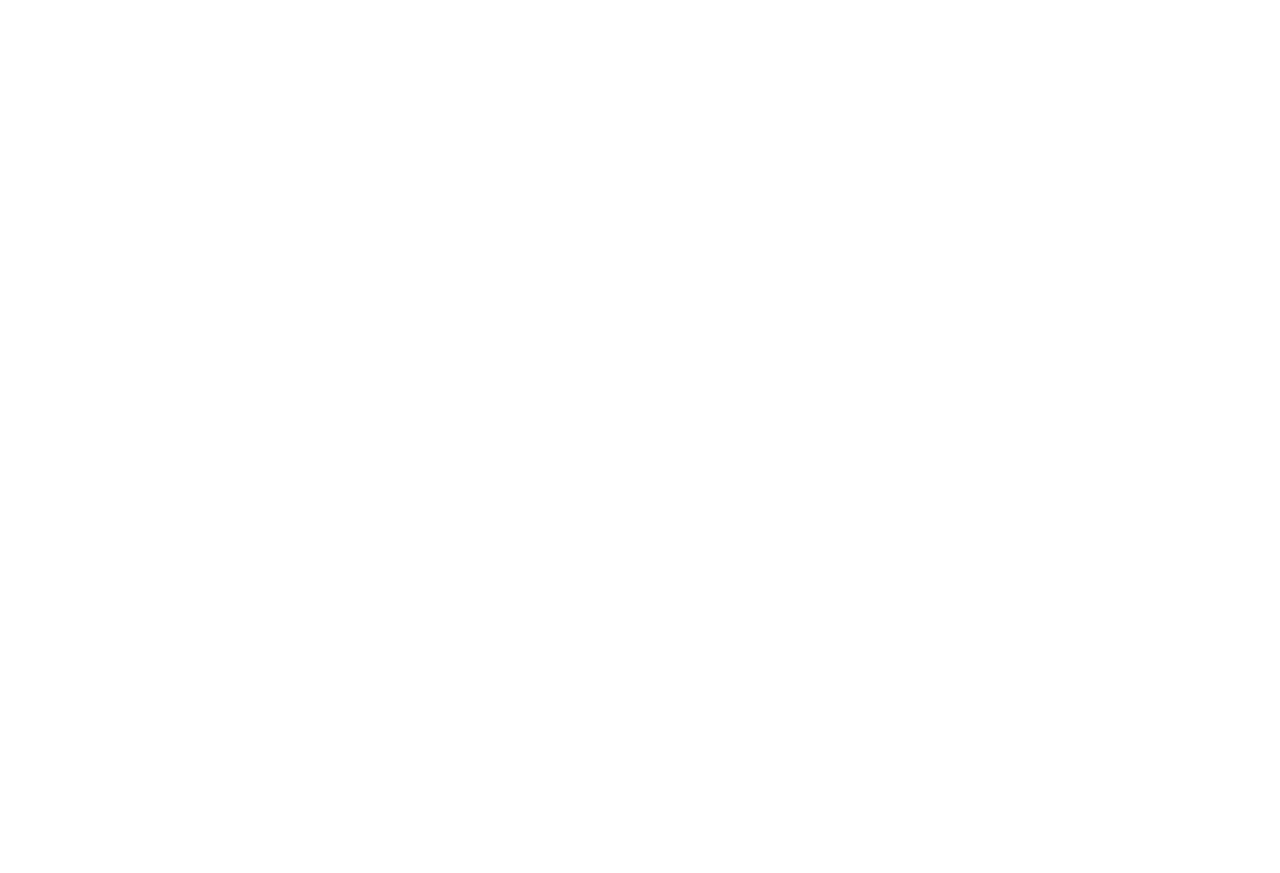
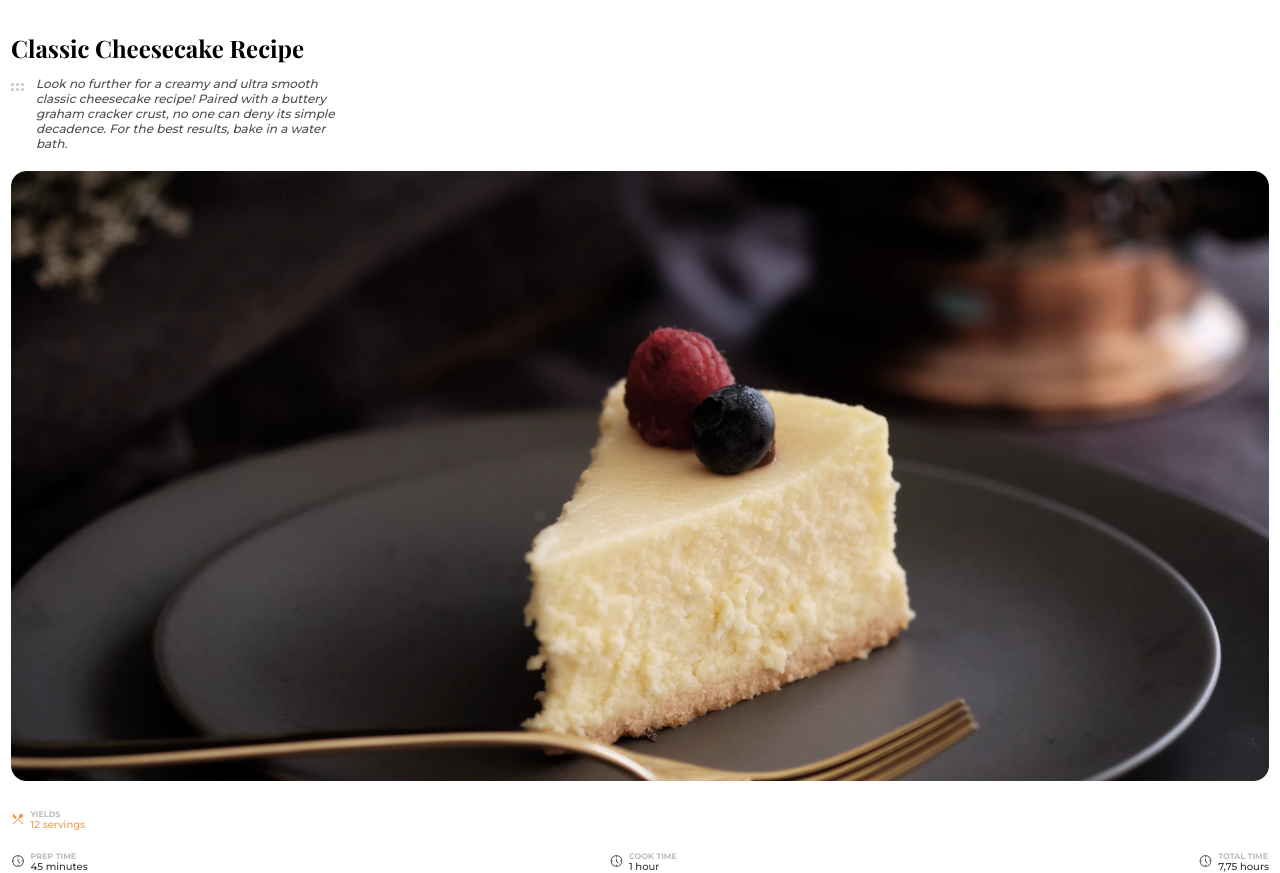
Before and after one commit to vidaencodigo/Recipe-page-challenge, a plain HTML site: page index.html in a window 1280 px wide. Before the commit the page ends 800 px from the top, so only its background shows below. Drawn offline with nearby package versions, Linux system fonts and the light colour scheme; a web font is replaced by a local one.

Commit message:
recipe information done

```diff
--- /dev/null
+++ b/assets/css/styles.css
@@ -0,0 +1,127 @@
+@import url('https://fonts.googleapis.com/css2?family=Montserrat:wght@400;500;700&family=Playfair+Display:ital,wght@0,400;0,700;1,500&display=swap');
+
+/*
+font-family: 'Montserrat', sans-serif;
+font-family: 'Playfair Display', serif;
+*/
+* {
+    margin: 0;
+    padding: 0;
+    box-sizing: border-box;
+    text-decoration: none;
+    list-style: none;
+}
+
+:root {
+    --gray--primary: #333333;
+    --orange--p: #F2994A;
+    --light--gray: #BDBDBD;
+    --gray--icon: #4F4F4F;
+}
+
+body {
+    font-family: 'Montserrat', sans-serif;
+}
+
+/* only paddings base*/
+.recipe--header,
+.recipe--image,
+.recipe--information {
+    padding: 32px 11px 0 11px;
+}
+
+.recipe--image {
+    padding-top: 20px;
+}
+
+.recipe--information {
+    padding-top: 24px;
+}
+
+.recipe--image>img {
+    width: 100%;
+    height: auto;
+}
+
+
+/*design mobile first*/
+
+.recipe--header--content {
+    display: flex;
+    flex-direction: row;
+    gap: 12px;
+}
+
+.recipe--header {
+    display: flex;
+    flex-direction: column;
+    gap: 12px;
+}
+
+.recipe--header h1 {
+    font-family: 'Playfair Display', serif;
+    font-style: normal;
+    font-weight: 700;
+    font-size: 24px;
+    line-height: 32px;
+}
+
+.recipe--header--content div:nth-child(2)>p {
+    width: 320px;
+    font-family: 'Montserrat';
+    font-style: italic;
+    font-weight: 500;
+    font-size: 12px;
+    line-height: 15px;
+    color: #4F4F4F;
+}
+
+.recipe--information {
+    display: flex;
+    flex-direction: column;
+    gap: 20px;
+}
+
+.information--1,
+.information--group {
+    display: flex;
+    align-items: center;
+    flex-direction: row;
+    gap: 5.5px;
+}
+
+.information--1 .material-symbols-outlined,
+.information--group .material-symbols-outlined {
+    font-size: 14px !important;
+}
+.information--1 .material-symbols-outlined{
+    color: var(--orange--p);
+}
+.information--group .material-symbols-outlined{
+    color: var(--gray--icon);
+}
+.information--1 div:nth-child(2) p:nth-child(1),
+.information--group div:nth-child(2) p:nth-child(1) {
+    font-weight: 700;
+    font-size: 8px;
+    line-height: 10px;
+    text-transform: uppercase;
+    color: var(--light--gray);
+}
+
+.information--1 div:nth-child(2) p:nth-child(2),
+.information--group div:nth-child(2) p:nth-child(2)  {
+    font-weight: 500;
+    font-size: 10px;
+    line-height: 12px;
+    color: var(--orange--p);
+}
+.information--group div:nth-child(2) p:nth-child(2) {
+    color: var(--gray--primary);
+}
+
+.information--2 {
+    display: flex;
+    gap: 1em;
+    justify-content: space-between;
+}
--- a/index.html
+++ b/index.html
@@ -1,28 +1,108 @@
 <!DOCTYPE html>
 <html lang="en">
-  <head>
-    <meta charset="utf-8" />
-    <meta
-      name="viewport"
-      content="width=device-width, initial-scale=1,
-  maximum-scale=5"
-    />
 
-    <link rel="icon" href="devchallenges.png" />
+<head>
+  <meta charset="utf-8" />
+  <meta name="viewport" content="width=device-width, initial-scale=1,
+  maximum-scale=5" />
+  <link rel="icon" href="assets/img/devchallenges.png" />
+  <title>Devchallenges</title>
+  <link rel="stylesheet"
+    href="https://fonts.googleapis.com/css2?family=Material+Symbols+Outlined:opsz,wght,FILL,GRAD@20..48,100..700,0..1,-50..200" />
+  <style>
+    .material-symbols-outlined {
+      font-variation-settings:
+        'FILL' 0,
+        'wght' 400,
+        'GRAD' 0,
+        'opsz' 48
+    }
+  </style>
+  <link rel="stylesheet" href="./assets/css/styles.css">
+</head>
 
-    <link
-      rel="shortcut icon"
-      type="image/x-icon"
-      href="https://devchallenges.io/"
-    />
+<body>
+  <header class="recipe--header">
+    <h1>Classic Cheesecake Recipe</h1>
+    <div class="recipe--header--content">
+      <div>
+        <img src="./assets/img/6dots.svg" alt="dots" title="dots">
+      </div>
+      <div>
+        <p>
+          Look no further for a creamy and ultra smooth classic cheesecake recipe! Paired with a buttery graham cracker
+          crust, no one can deny its simple decadence. For the best results, bake in a water bath.
+        </p>
+      </div>
+    </div>
 
+  </header>
+  <section class="recipe--image">
+    <img src="./assets/img/photo1.png" alt="Cheesecake" title="Cheesecake">
+  </section>
 
+  <section class="recipe--information">
+    <div class="information--1">
+      <div>
+        <span class="material-symbols-outlined">
+          restaurant_menu
+        </span>
+      </div>
+      <div>
+        <p>Yields</p>
+        <p>12 servings</p>
+      </div>
+    </div>
+    <div class="information--2">
+      <div class="information--group">
+        <div>
+          <span class="material-symbols-outlined">
+            nest_clock_farsight_analog
+          </span>
+        </div>
+        <div>
+          <p>
+            Prep TIme
+          </p>
+          <p>
+            45 minutes
+          </p>
+        </div>
+      </div>
 
-    <title>Devchallenges</title>
+      <div class="information--group">
+        <div>
+          <span class="material-symbols-outlined">
+            nest_clock_farsight_analog
+          </span>
+        </div>
+        <div>
+          <p>
+            Cook Time
+          </p>
+          <p>
+            1 hour
+          </p>
+        </div>
+      </div>
 
+      <div class="information--group">
+        <div>
+          <span class="material-symbols-outlined">
+            nest_clock_farsight_analog
+          </span>
+        </div>
+        <div>
+          <p>
+            Total Time
+          </p>
+          <p>
+            7,75 hours
+          </p>
+        </div>
+      </div>
+    </div>
+  </section>
+</body>
 
-  </head>
-  <body>
-
-  </body>
 </html>
```
Also changed, not shown: assets/img/6dots.svg (renamed from 6dots.svg), assets/img/devchallenges.png (renamed from devchallenges.png), assets/img/photo1.png (renamed from photo1.png).
